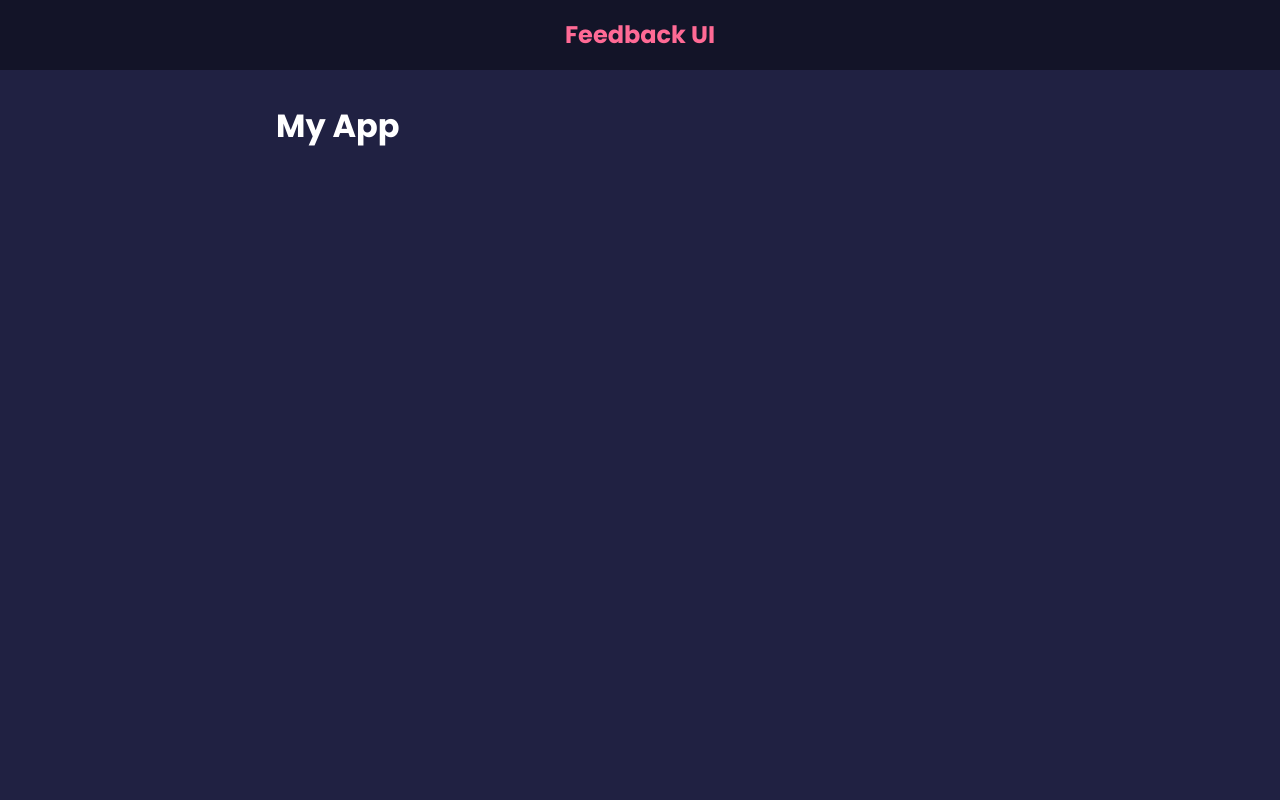
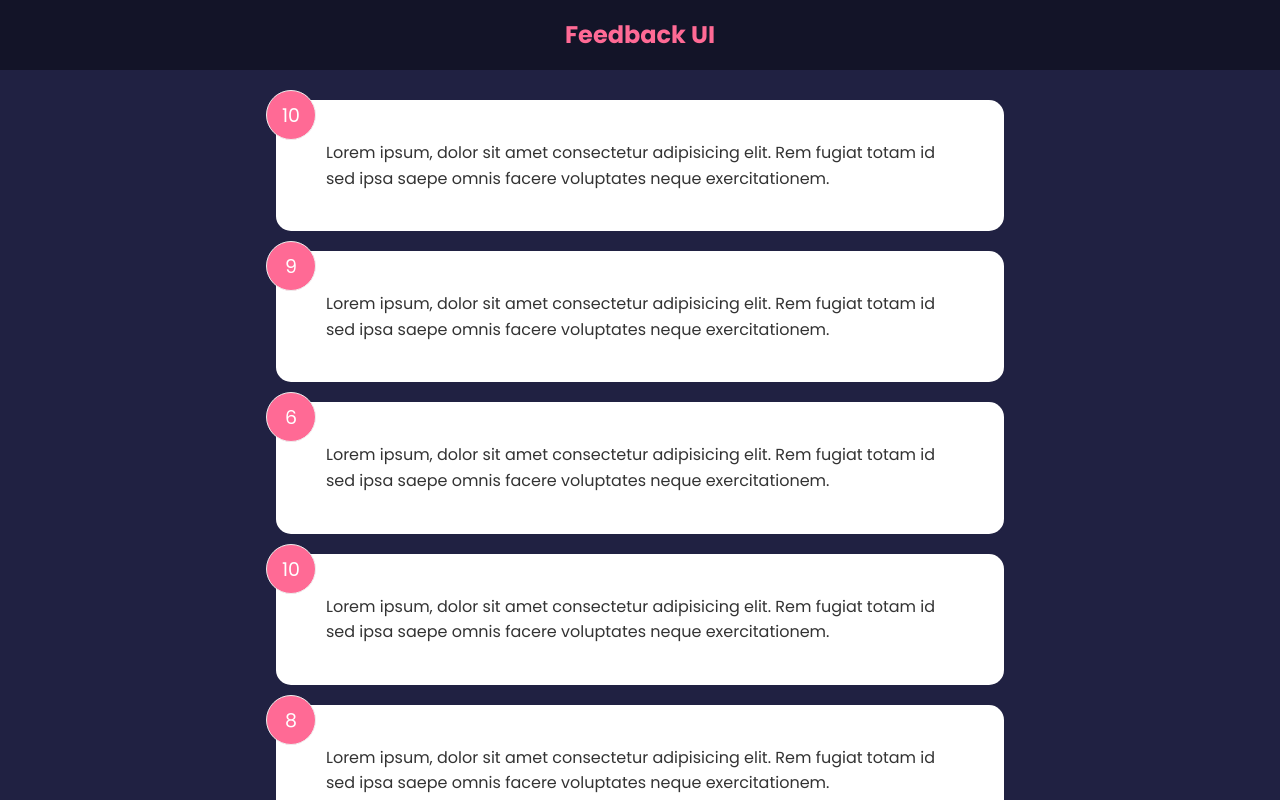
Before and after one commit to ruphert/ReactApps, a React (Create React App) app in the folder feedbacker/: page / in a window 1280 px wide. Shown: the top 800 px of the page. Built offline with nearby package versions, Linux system fonts and the light colour scheme.

Commit message:
created feerbackItem, feedbackList, Card components + data file

```diff
--- a/feedbacker/src/App.js
+++ b/feedbacker/src/App.js
@@ -1,11 +1,15 @@
+import { useState } from "react";
 import Header from "./components/Header";
+import FeedbackList from "./components/FeedbackList";
+import feedbackData from "./data/FeedbackData";
 
 function App() {
+  const [feedback, setFeedback] = useState(feedbackData);
   return (
     <>
       <Header />
       <div className="container">
-        <h1>My App</h1>
+        <FeedbackList feedback={feedback} />
       </div>
     </>
   );
--- /dev/null
+++ b/feedbacker/src/components/FeedbackItem.jsx
@@ -0,0 +1,17 @@
+import Card from "./shared/Card";
+import PropTypes from "prop-types";
+
+function FeedbackItem({ item }) {
+  return (
+    <Card>
+      <div className="num-display">{item.rating}</div>
+      <div className="text-display">{item.text}</div>
+    </Card>
+  );
+}
+
+FeedbackItem.propTypes = {
+  item: PropTypes.object.isRequired,
+};
+
+export default FeedbackItem;
--- /dev/null
+++ b/feedbacker/src/components/FeedbackList.jsx
@@ -0,0 +1,27 @@
+import FeedbackItem from "./FeedbackItem";
+import PropTypes from "prop-types";
+
+function FeedbackList({ feedback }) {
+  if (!feedback || feedback.length === 0) {
+    return <p>No Feedback Yet</p>;
+  }
+  return (
+    <div className="feedback-list">
+      {feedback.map((item) => (
+        <FeedbackItem key={item.id} item={item} />
+      ))}
+    </div>
+  );
+}
+
+FeedbackList.propTypes = {
+  feedback: PropTypes.arrayOf(
+    PropTypes.shape({
+      id: PropTypes.number.isRequired,
+      text: PropTypes.string.isRequired,
+      rating: PropTypes.number.isRequired,
+    })
+  ),
+};
+
+export default FeedbackList;
--- /dev/null
+++ b/feedbacker/src/components/shared/Card.jsx
@@ -0,0 +1,16 @@
+import PropTypes from "prop-types";
+
+function Card({ children, reverse }) {
+  return <div className={`card ${reverse && "reverse"}`}>{children}</div>;
+}
+
+Card.defaultProps = {
+  reverse: false,
+};
+
+Card.prototype = {
+  children: PropTypes.node.isRequired,
+  reverse: PropTypes.bool,
+};
+
+export default Card;
--- /dev/null
+++ b/feedbacker/src/data/FeedbackData.js
@@ -0,0 +1,34 @@
+const feedbackData = [
+  {
+    id: 1,
+    rating: 10,
+    text: "Lorem ipsum, dolor sit amet consectetur adipisicing elit. Rem fugiat totam id sed ipsa saepe omnis facere voluptates neque exercitationem.",
+  },
+  {
+    id: 2,
+    rating: 9,
+    text: "Lorem ipsum, dolor sit amet consectetur adipisicing elit. Rem fugiat totam id sed ipsa saepe omnis facere voluptates neque exercitationem.",
+  },
+  {
+    id: 3,
+    rating: 6,
+    text: "Lorem ipsum, dolor sit amet consectetur adipisicing elit. Rem fugiat totam id sed ipsa saepe omnis facere voluptates neque exercitationem.",
+  },
+  {
+    id: 4,
+    rating: 10,
+    text: "Lorem ipsum, dolor sit amet consectetur adipisicing elit. Rem fugiat totam id sed ipsa saepe omnis facere voluptates neque exercitationem.",
+  },
+  {
+    id: 5,
+    rating: 8,
+    text: "Lorem ipsum, dolor sit amet consectetur adipisicing elit. Rem fugiat totam id sed ipsa saepe omnis facere voluptates neque exercitationem.",
+  },
+  {
+    id: 6,
+    rating: 3,
+    text: "Lorem ipsum, dolor sit amet consectetur adipisicing elit. Rem fugiat totam id sed ipsa saepe omnis facere voluptates neque exercitationem.",
+  },
+];
+
+export default feedbackData;
--- a/feedbacker/src/index.js
+++ b/feedbacker/src/index.js
@@ -1,11 +1,6 @@
 import React from "react";
-import ReactDOM from "react-dom";
+import ReactDOM from "react-dom/client";
 import "./index.css";
 import App from "./App";
 
-ReactDOM.render(
-  <React.StrictMode>
-    <App />
-  </React.StrictMode>,
-  document.getElementById("root")
-);
+ReactDOM.createRoot(document.getElementById("root")).render(<App />);
```
